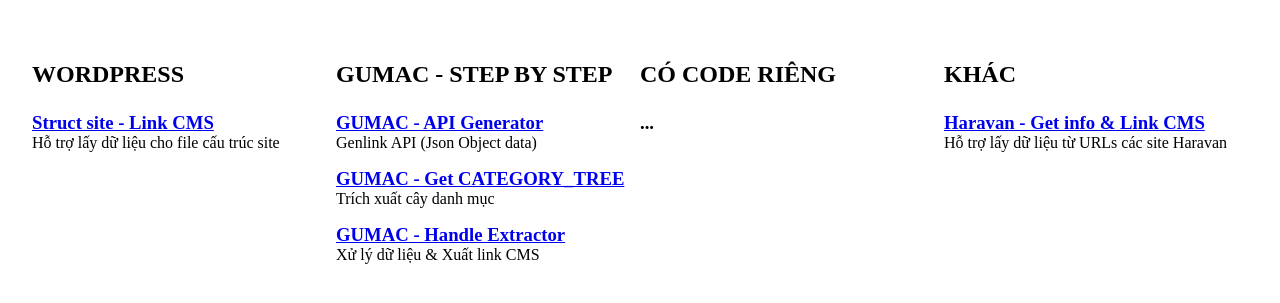
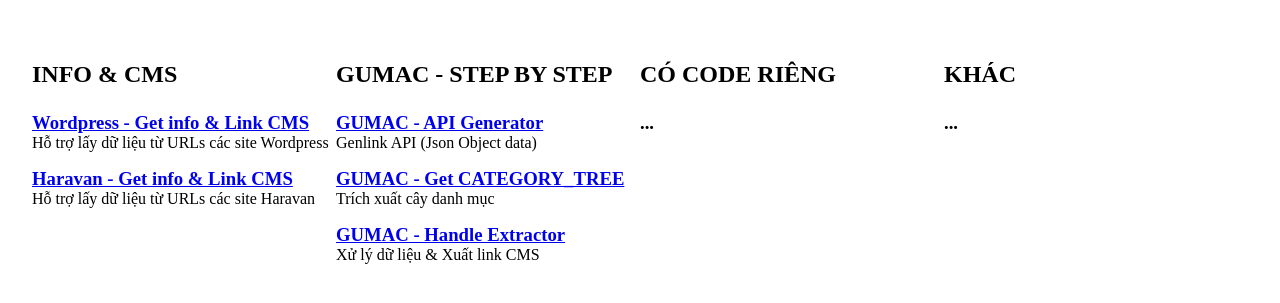
Before and after one commit to 7vnguyenvu/wptools, a plain HTML site: page index.html in a window 1280 px wide. Shown: the part 73-376 px from the top of the page. Drawn offline with Linux system fonts and the light colour scheme.

Commit message:
fix: custom ui

```diff
--- a/index.html
+++ b/index.html
@@ -13,16 +13,23 @@
 
     <div id="container">
         <div class="group">
-            <h2 class="title">Wordpress</h2>
+            <h2 class="title">Info & CMS</h2>
             <div class="item">
                 <h3>
                     <a href="./sevn-lenart-struct-site">
-                        Struct site - Link CMS
+                        Wordpress - Get info & Link CMS
                     </a>
                 </h3>
-                <p>Hỗ trợ lấy dữ liệu cho file cấu trúc site</p>
+                <p>Hỗ trợ lấy dữ liệu từ URLs các site Wordpress</p>
             </div>
-
+            <div class="item">
+                <h3>
+                    <a href="./sevn-lenart-cms-haravan">
+                        Haravan - Get info & Link CMS
+                    </a>
+                </h3>
+                <p>Hỗ trợ lấy dữ liệu từ URLs các site Haravan</p>
+            </div>
         </div>
         <div class="group">
             <h2 class="title">GUMAC - STEP BY STEP</h2>
@@ -60,12 +67,7 @@
         <div class="group">
             <h2 class="title">Khác</h2>
             <div class="item">
-                <h3>
-                    <a href="./sevn-lenart-cms-haravan">
-                        Haravan - Get info & Link CMS
-                    </a>
-                </h3>
-                <p>Hỗ trợ lấy dữ liệu từ URLs các site Haravan</p>
+                <h3>...</h3>
             </div>
         </div>
     </div>
```
